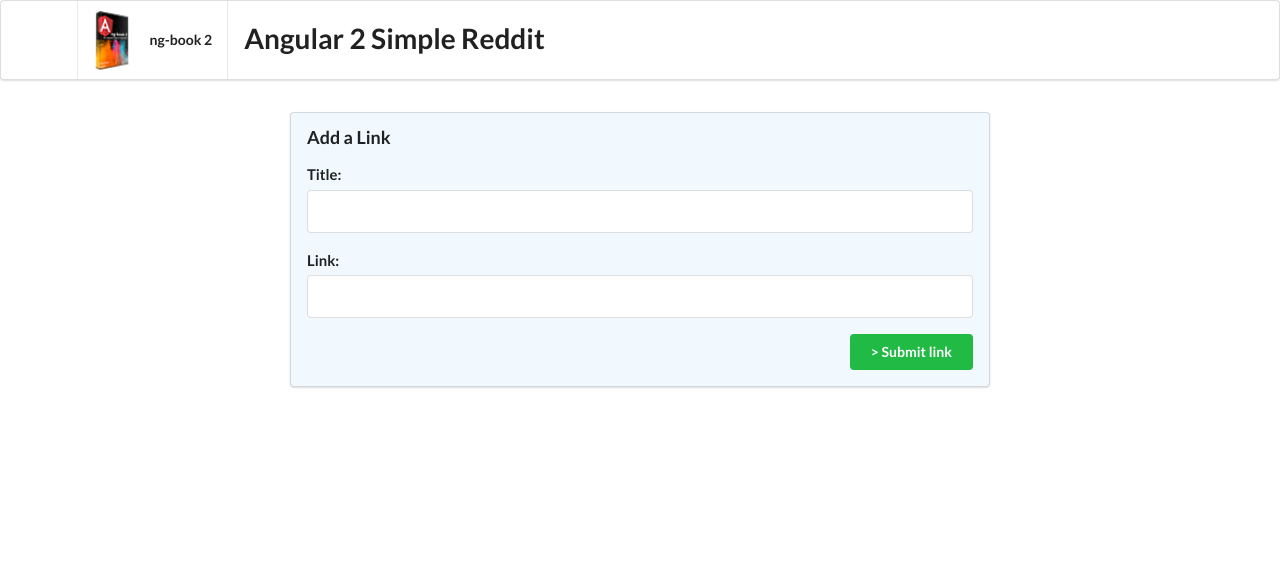
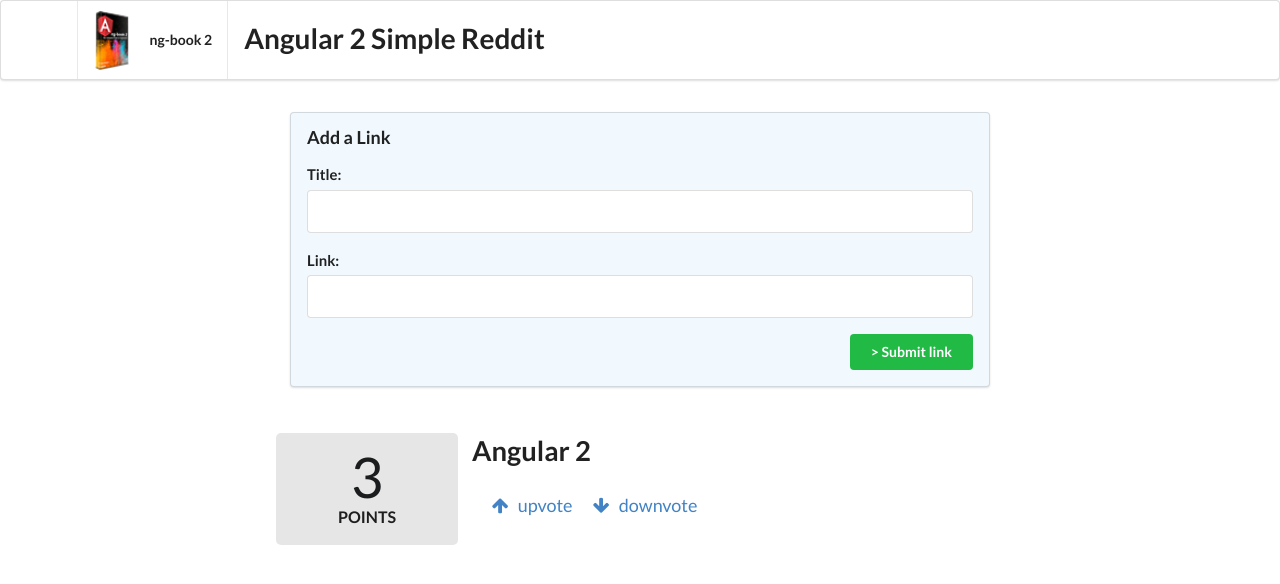
Before and after one commit to evuzLearn/angular4, an Angular app: page / in a window 1280 px wide. Shown: the top 584 px of the page. Built offline with nearby package versions, Linux system fonts and the light colour scheme.

Commit message:
Using the app-article Component

```diff
--- a/src/app/app.component.html
+++ b/src/app/app.component.html
@@ -13,3 +13,8 @@
     Submit link
   </button>
 </form>
+
+<div class="ui grid posts">
+  <app-article>
+  </app-article>
+</div>
--- a/src/app/app.component.ts
+++ b/src/app/app.component.ts
@@ -6,7 +6,9 @@ import { Component } from '@angular/core';
   styleUrls: ['./app.component.css']
 })
 export class AppComponent {
-  title = 'app';
+
+  constructor() {
+  }
 
   addArticle(title: HTMLInputElement, link: HTMLInputElement) {
     console.log(`Adding article title: ${title.value} and link: ${link.value}`);
--- a/src/app/article/article.component.ts
+++ b/src/app/article/article.component.ts
@@ -19,10 +19,12 @@ export class ArticleComponent implements OnInit {
 
   voteUp() {
     this.votes += 1;
+    return false;
   }
 
   voteDown() {
     this.votes -= 1;
+    return false;
   }
 
   ngOnInit() {
```
